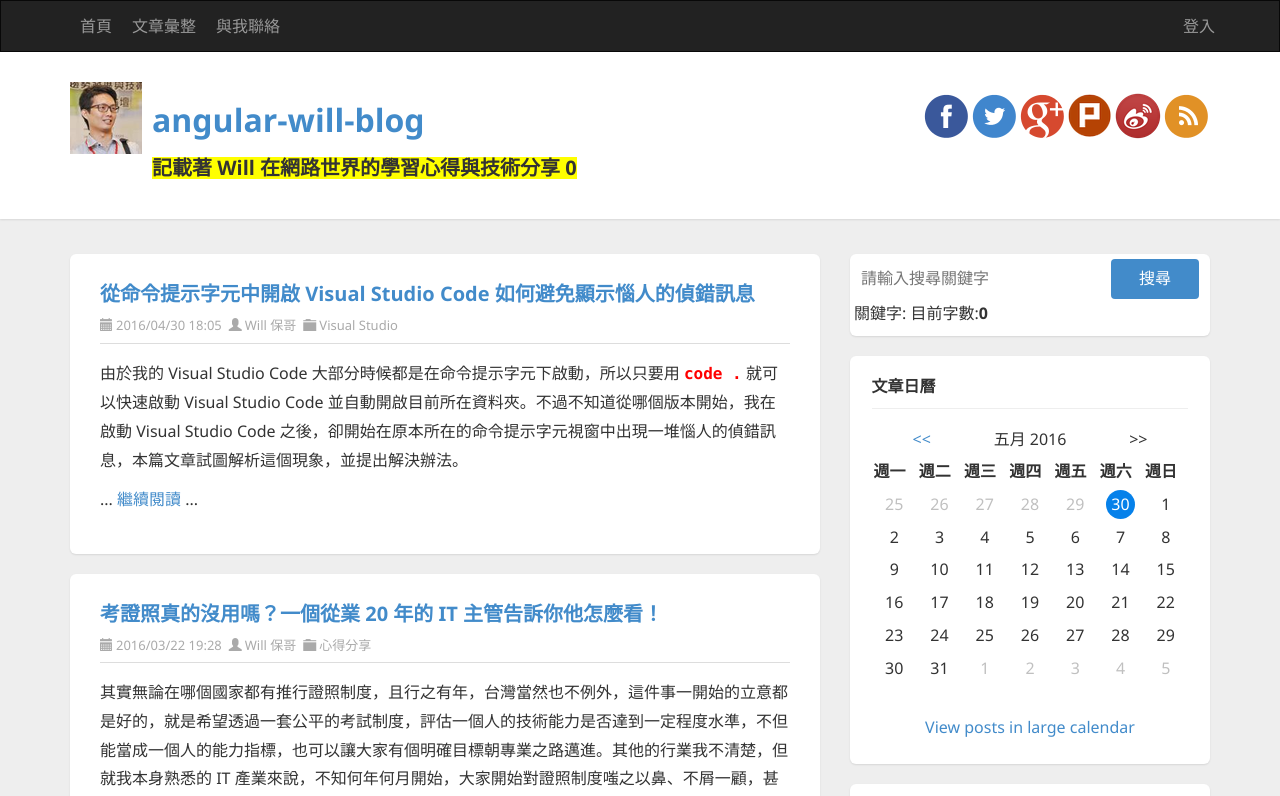
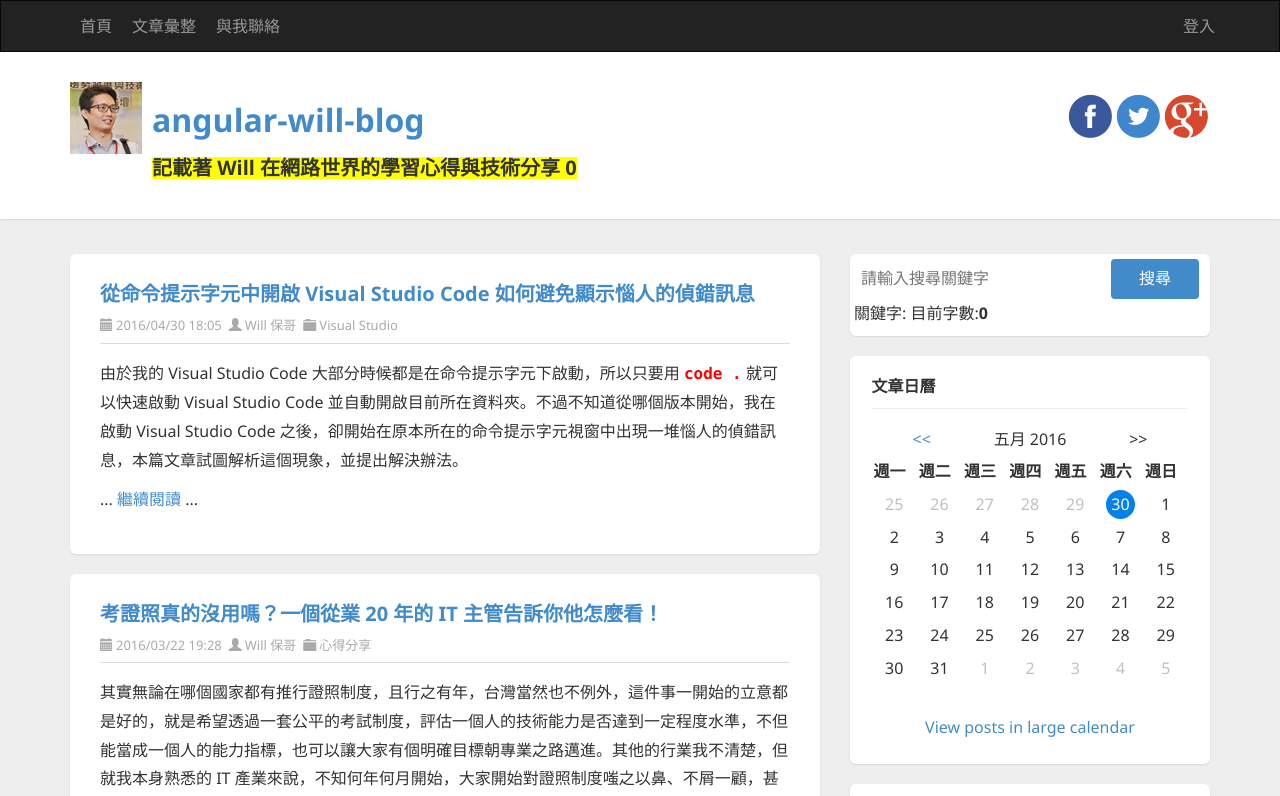
Before and after one commit to andychung0214/angular-will-blog, an Angular app: page / in a window 1280 px wide. Shown: the top 796 px of the page. Built offline with nearby package versions, Linux system fonts and the light colour scheme.

Commit message:
Structural Directives-NgSwitch and NgContainer

```diff
--- a/src/app/header/header.component.html
+++ b/src/app/header/header.component.html
@@ -33,7 +33,10 @@
         <h3 [class.highlight]="counter % 2  == 0">記載著 Will 在網路世界的學習心得與技術分享 {{ counter}}</h3>
       </div>
 
-      <div id="social-icons" class="pull-right social-icon" *ngIf="counter %2 == 0">
+      <div id="social-icons" class="pull-right social-icon" >
+
+        <ng-container [ngSwitch]="counter % 2">
+          <ng-container *ngSwitchCase="0">
             <a href="https://www.facebook.com/will.fans" title="Will 保哥的技術交流中心" target="_blank">
               <img src="/assets/images/facebook.png">
             </a>
@@ -43,6 +46,9 @@
             <a href="https://plus.google.com/+WillHuang" title="Will Huang (保哥) on Google+" target="_blank">
               <img src="/assets/images/googleplus.png">
             </a>
+          </ng-container>
+          <ng-container *ngSwitchCase="1">
+
             <a href="http://www.plurk.com/willh" title="★★★ Will 保哥的噗浪 ★★★" target="_blank">
               <img src="/assets/images/plurk.png">
             </a>
@@ -52,6 +58,10 @@
             <a href="http://blog.miniasp.com/syndication.axd" title="RSS 訂閱" target="_blank">
               <img src="/assets/images/rss.png">
             </a>
+          </ng-container>
+          <ng-container *ngSwitchDefault>output2</ng-container>
+        </ng-container>
+
       </div>
 
     </div>
```
Lines whose indentation alone changed are shown as unchanged.
